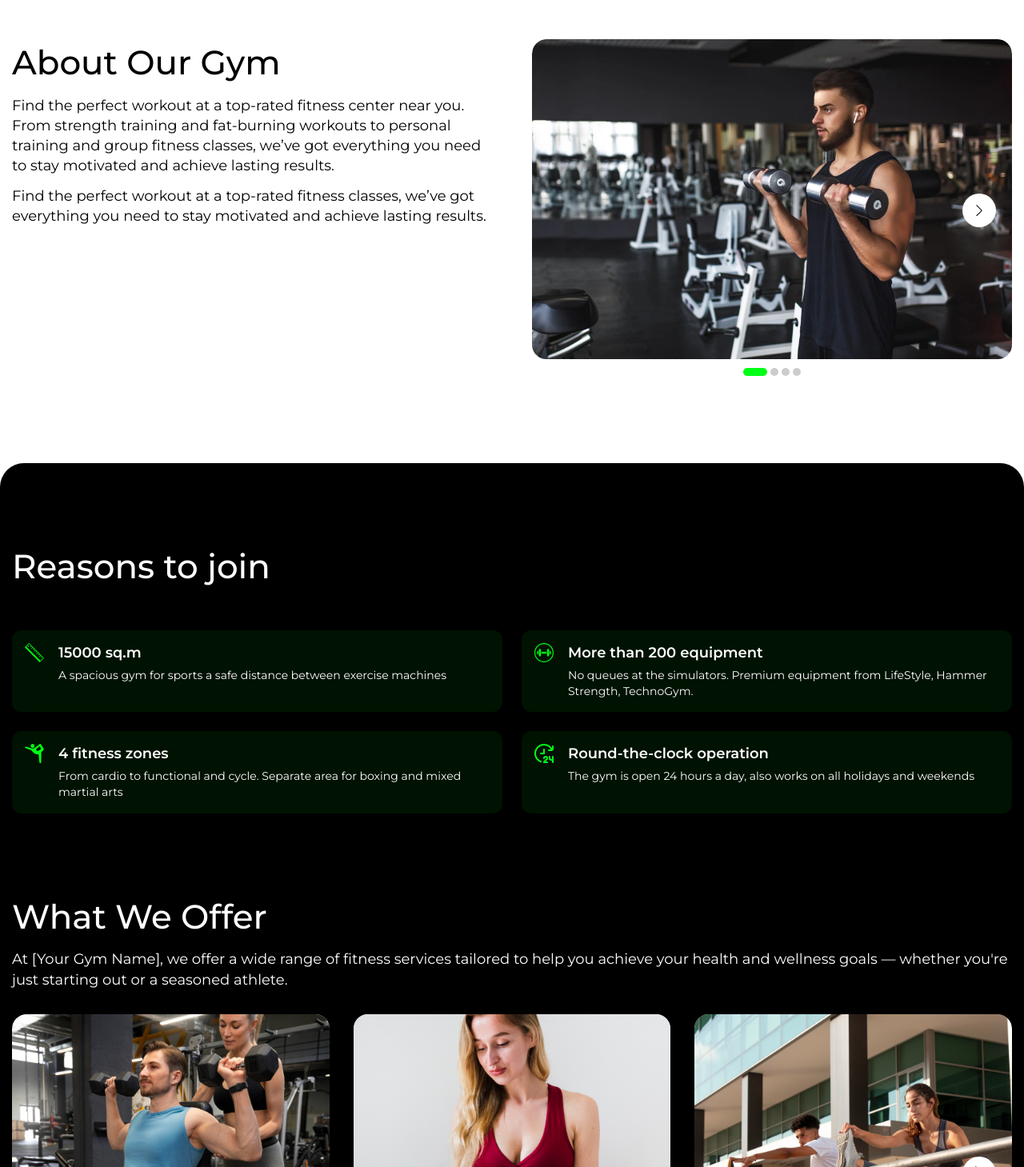
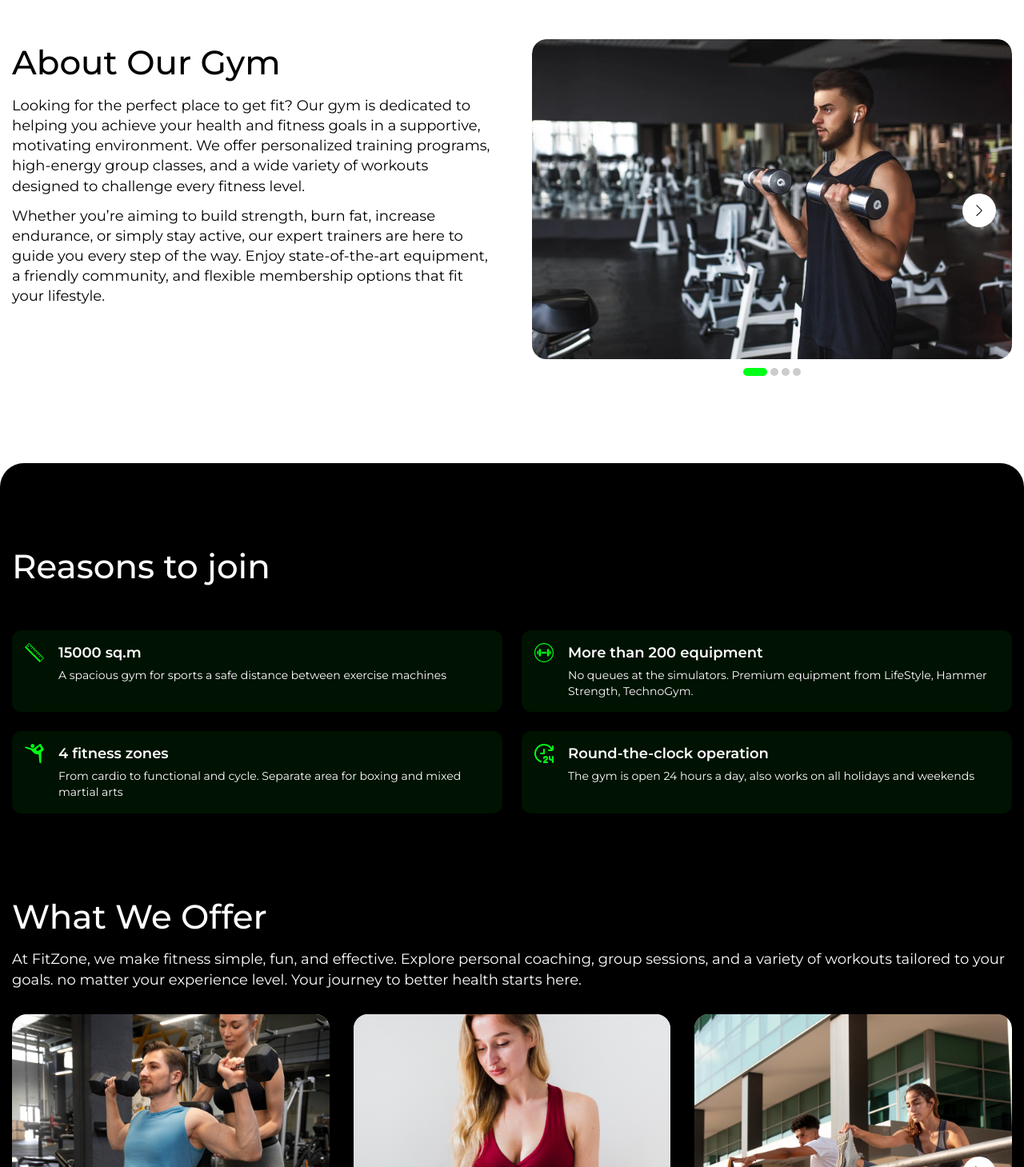
Before and after one commit to PraveeDurairaj/gym_website, a React (Vite) app: page / in a window 1280 px wide. Shown: the part 751-2210 px from the top of the page at 80% size. Built offline with nearby package versions, Linux system fonts and the light colour scheme.

Commit message:
content changes

```diff
--- a/src/helper/getStaticData.js
+++ b/src/helper/getStaticData.js
@@ -69,8 +69,8 @@ export const staticContent = {
     },
     aboutData: {
         title: 'About Our Gym',
-        description: 'Find the perfect workout at a top-rated fitness center near you. From strength training and fat-burning workouts to personal training and group fitness classes, we’ve got everything you need to stay motivated and achieve lasting results.',
-        description2: 'Find the perfect workout at a top-rated fitness classes, we’ve got everything you need to stay motivated and achieve lasting results.',
+        description: 'Looking for the perfect place to get fit? Our gym is dedicated to helping you achieve your health and fitness goals in a supportive, motivating environment. We offer personalized training programs, high-energy group classes, and a wide variety of workouts designed to challenge every fitness level.',
+        description2: 'Whether you’re aiming to build strength, burn fat, increase endurance, or simply stay active, our expert trainers are here to guide you every step of the way. Enjoy state-of-the-art equipment, a friendly community, and flexible membership options that fit your lifestyle.',
     },
     pricingData: {
         title: 'Our Transparent Pricing',
@@ -309,7 +309,7 @@ export const staticContent = {
     },
     servicesData: {
         title: 'What We Offer',
-        description: "At [Your Gym Name], we offer a wide range of fitness services tailored to help you achieve your health and wellness goals — whether you're just starting out or a seasoned athlete.",
+        description: "At FitZone, we make fitness simple, fun, and effective. Explore personal coaching, group sessions, and a variety of workouts tailored to your goals. no matter your experience level. Your journey to better health starts here.",
         cardData: [
             {
                 title: 'Personal Training',
@@ -340,7 +340,7 @@ export const staticContent = {
     },
     reviewsData: {
         title: 'What Our Members Are Saying',
-        description: "At [Your Gym Name], nothing speaks louder than the success and satisfaction of our members. Here’s what they have to say about their experience with us:",
+        description: "At FitZone, the results and satisfaction of our members speak for themselves. Here’s what they have to say about their fitness journey and experience with us:",
         reviewCardData: [
             {
                 logo: reviewImage1,
```
